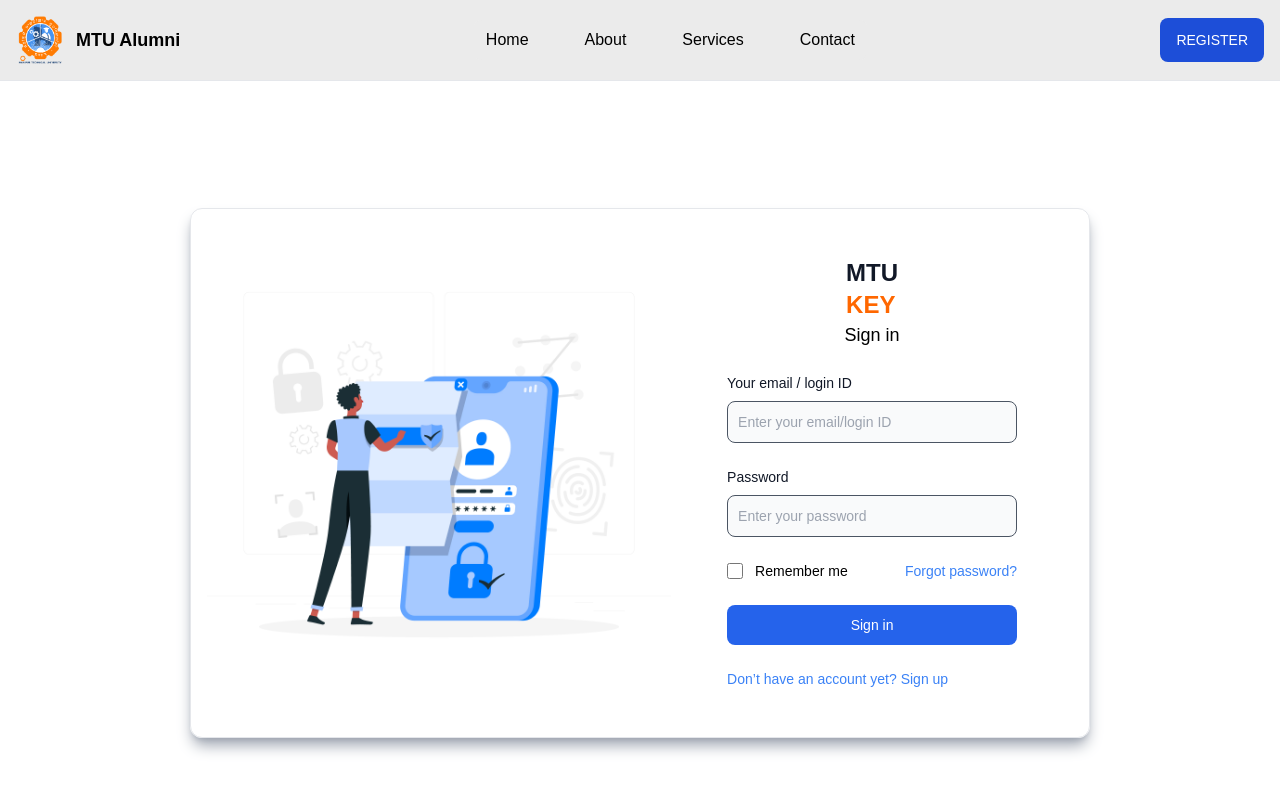
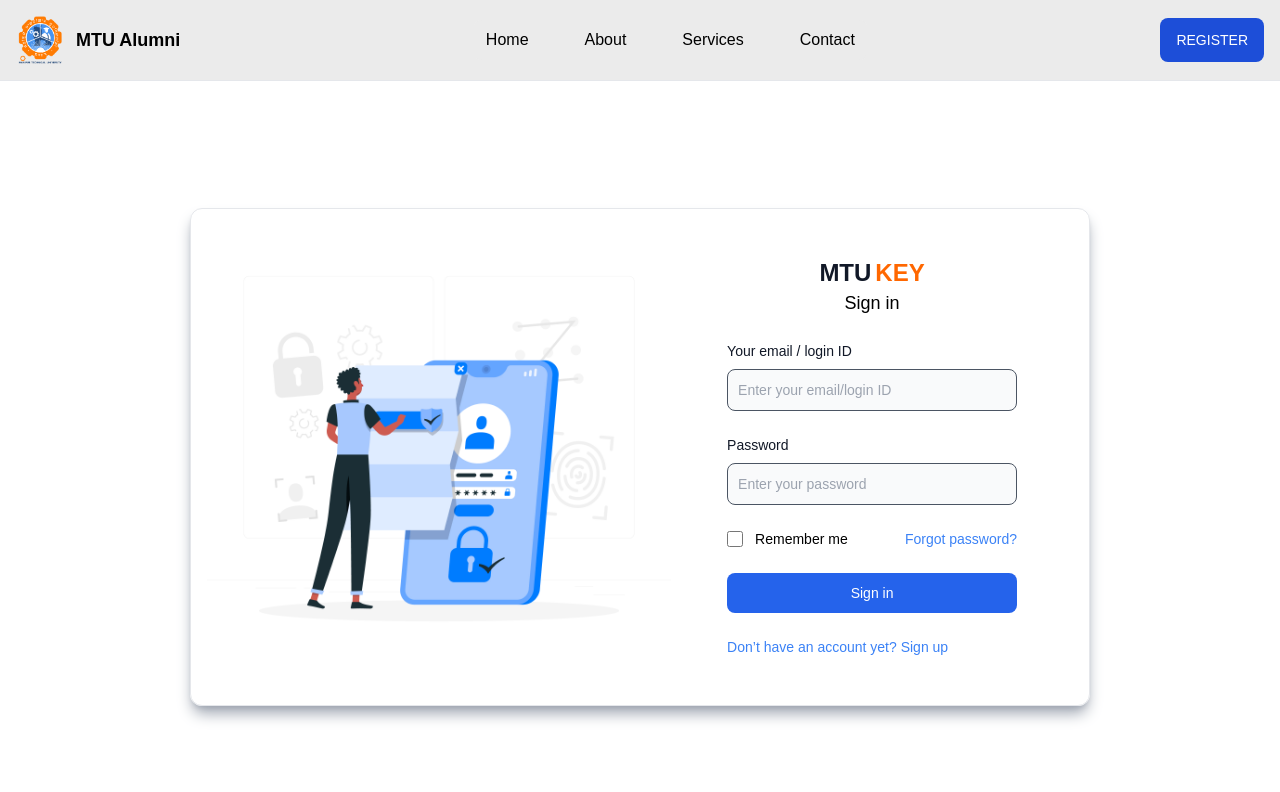
Before and after one commit to diyabarta-naorem/Alumni-Management-System, a React (Create React App) app in the folder frontend/: page /logIn in a window 1280 px wide. Shown: the top 792 px of the page. Built offline with nearby package versions, Linux system fonts and the light colour scheme.

Commit message:
small changes on login.jsx

```diff
--- a/frontend/src/pages/authen/login.jsx
+++ b/frontend/src/pages/authen/login.jsx
@@ -18,8 +18,8 @@
               <div className="w-full bg-white rounded-lg dark:border md:mt-0 sm:max-w-md xl:p-0">
                 <div className="p-6 space-y-4 md:space-y-6 sm:p-8">
                   <div className="flex flex-col items-center">
-                    <h1 className="text-xl font-bold md:text-2xl text-gray-900">
-                      MTU<div className="text-orangee">KEY</div>
+                    <h1 className="text-xl flex font-bold md:text-2xl text-gray-900">
+                      MTU<div className="text-orangee ml-1 ">KEY</div>
                     </h1>
                     <p className="text-lg font-medium">Sign in</p>
                   </div>
```
